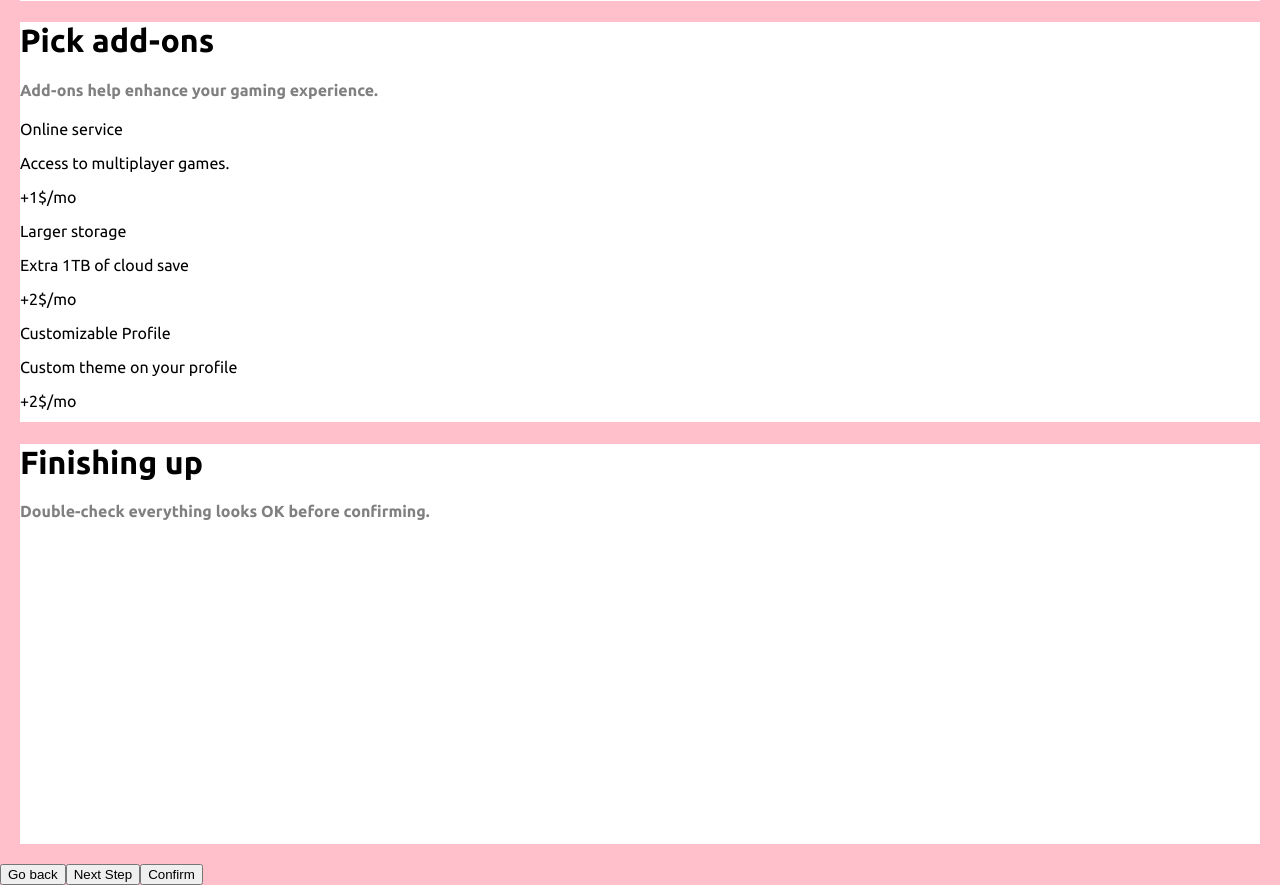
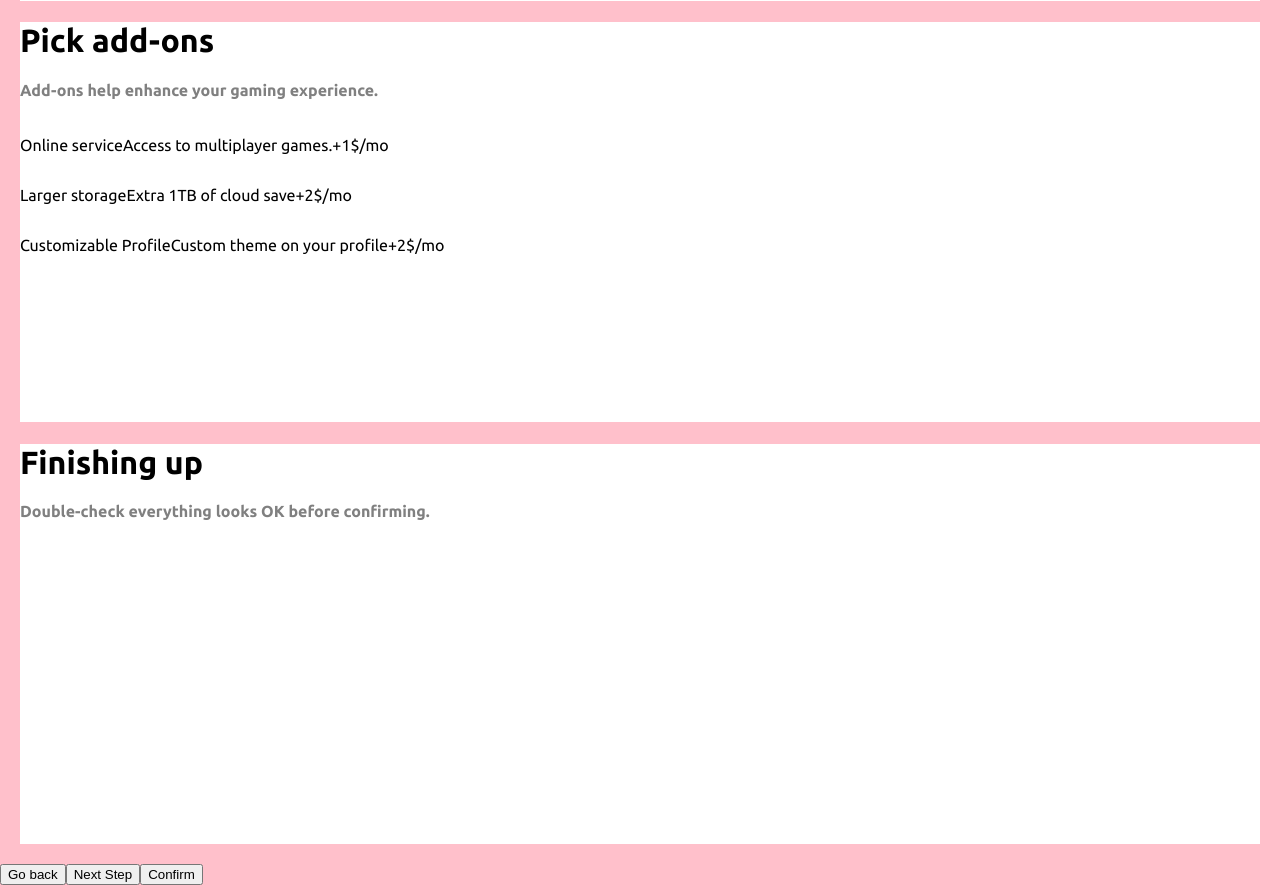
Before and after one commit to er1927/multi-step-form, a Next.js app: page / in a window 1280 px wide. Shown: the part 860-1745 px from the top of the page. Built offline with nearby package versions, Linux system fonts and the light colour scheme.

Commit message:
Added classname to add-ons checklist items.

```diff
--- a/pages/index.js
+++ b/pages/index.js
@@ -51,17 +51,17 @@ export default function Home() {
         <h1>Pick add-ons</h1>
         <h4>Add-ons help enhance your gaming experience.</h4>
         <div className="add-ons">
-          <div className="add-on">
+          <div className={styles.card__body__checklist}>
             <p className="title">Online service</p>
             <p className="subtitle">Access to multiplayer games.</p>
             <p className="price">+1$/mo</p>
           </div>
-          <div className="add-on">
+          <div className={styles.card__body__checklist}>
             <p className="title">Larger storage</p>
             <p className="subtitle">Extra 1TB of cloud save</p>
             <p className="price">+2$/mo</p>
           </div>
-          <div className="add-on">
+          <div className={styles.card__body__checklist}>
             <p className="title">Customizable Profile</p>
             <p className="subtitle">Custom theme on your profile</p>
             <p className="price">+2$/mo</p>
--- a/styles/Home.module.css
+++ b/styles/Home.module.css
@@ -18,3 +18,7 @@
   display: flex;
   flex-direction: column;
 }
+
+.card__body__checklist {
+  display: flex;
+}
```
